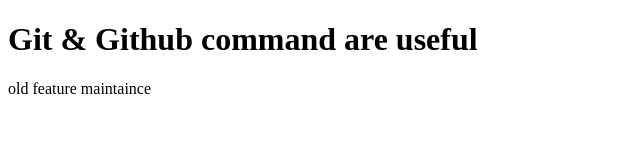
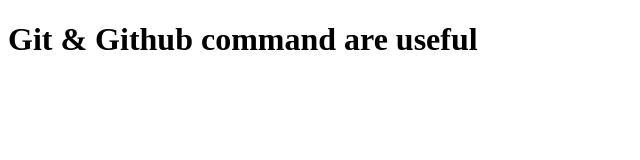
Before and after one commit to ByteWizard-Quipster/SMP-Git, a plain HTML site: page index.html in a window 1280 px wide. Shown: the whole page, without its empty margins (0-640 px from the left). Drawn offline with Linux system fonts and the light colour scheme.

Commit message:
Replace to original

```diff
--- a/index.html
+++ b/index.html
@@ -7,6 +7,5 @@
 </head>
 <body>
     <h1>Git & Github command are useful </h1>
-    <p> old feature maintaince</p>
 </body>
 </html>
```
